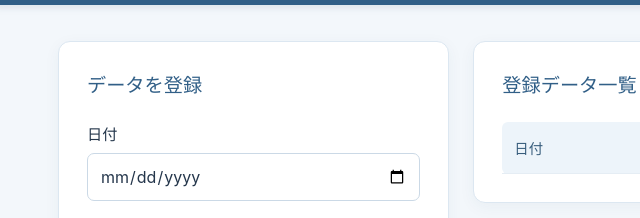
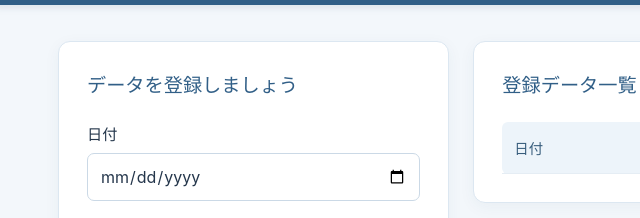
Before and after one commit to SpookySpoon826/kakeibo-page, a plain HTML site: page index.html in a window 1280 px wide. Shown: the part 134-352 px from the top of the page, 6-646 px from the left. Drawn offline with Linux system fonts and the light colour scheme.

Commit message:
line18 データ登録→データを登録しましょう

```diff
--- a/index.html
+++ b/index.html
@@ -15,7 +15,7 @@
 
   <main>
     <section aria-labelledby="entry-heading">
-      <h2 id="entry-heading">データを登録</h2>
+      <h2 id="entry-heading">データを登録しましょう</h2>
       <form action="#" method="get">
         <p>
           <label for="entry-date">日付</label>
```
